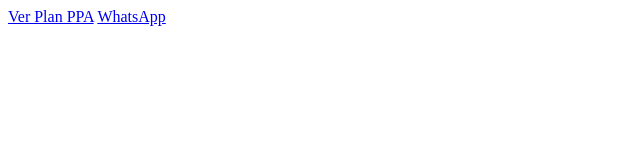
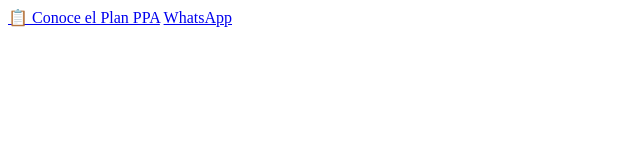
Before and after one commit to rafael33pr/astro-blog-starter-template, an Astro site: page / in a window 1280 px wide. Shown: the whole page, without its empty margins (0-640 px from the left). Built offline with nearby package versions, Linux system fonts and the light colour scheme; Astro itself is replaced by a stand-in of ours.

Commit message:
Add link to the PPA page in the final-cta section.

```diff
--- a/src/pages/index.astro
+++ b/src/pages/index.astro
@@ -1,4 +1,4 @@
-<div class="final-cta">
-    <a href="/ppa" class="link-button">Ver Plan PPA</a>
-    <a href="/whatsapp" class="link-button">WhatsApp</a>
-</div>
+<section class="final-cta">
+    <a href="/ppa" class="cta-button whatsapp-btn">📋 Conoce el Plan PPA</a>
+    <a href="https://wa.me/1234567890" class="cta-button whatsapp-btn">WhatsApp</a>
+</section>
```
